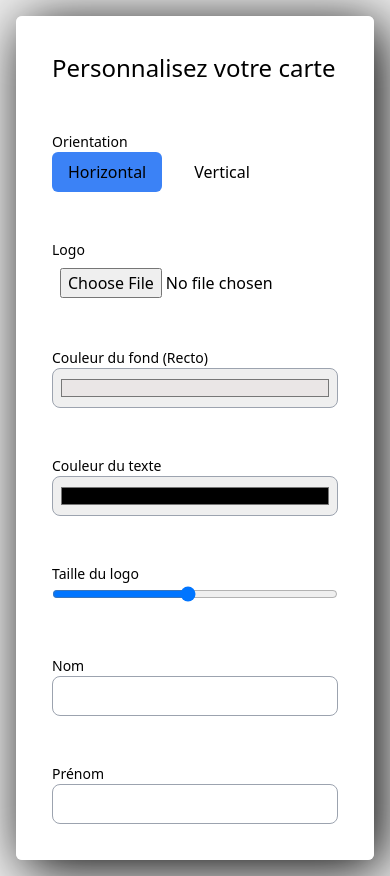
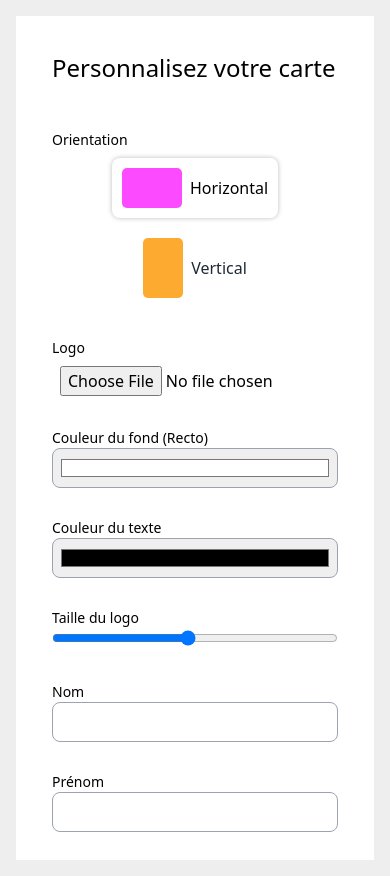
Before and after one commit to MarleneBOKO/MyWeCard, a Vue app: page /createcard in a window 390 px wide. Built offline with nearby package versions, Linux system fonts and the light colour scheme.

Commit message:
Correction des remarques

```diff
--- a/index.html
+++ b/index.html
@@ -2,9 +2,9 @@
 <html lang="en">
   <head>
     <meta charset="UTF-8" />
-    <link rel="icon" type="image/svg+xml" href="/vite.svg" />
+    <link rel="icon" type="image/png" href="/public/Images/favicon.jpg" />
     <meta name="viewport" content="width=device-width, initial-scale=1.0" />
-    <title>Vite + Vue</title>
+    <title>My We Card</title>
   </head>
   <body>
     <div id="app"></div>
--- a/package.json
+++ b/package.json
@@ -9,6 +9,7 @@
     "preview": "vite preview"
   },
   "dependencies": {
+    "html2canvas": "^1.4.1",
     "qrcode.vue": "^3.6.0",
     "vue": "^3.5.12",
     "vue-router": "^4.4.5"
--- a/src/components/Acceuil.vue
+++ b/src/components/Acceuil.vue
@@ -1,11 +1,11 @@
 <template>
   <div class="relative flex items-center justify-center h-screen">
-    <div class="absolute w-[700px] h-[500px] rounded-full overflow-hidden flex">
+    <div class="absolute w-[60%] h-[60%] lg:w-[700px] lg:h-[500px] sm:h-[700px] sm:w-[500px] rounded-full overflow-hidden flex">
       <div class="absolute top-0 left-0 w-full h-1/2 bg-gradient-to-r from-[#ff0000] to-[#004]"></div>
       <div class="absolute bottom-0 left-0 w-full h-1/2  bg-gradient-to-r from-[#004] to-[#e36a6a]"></div>
     </div>
 
-    <div class="relative z-10 text-center bg-[#004] w-[50%] h-96 text-[#fff] p-5 rounded-[18px] shadow-lg flex flex-col justify-center items-center" >
+    <div class="relative z-10 text-center bg-[#004] lg:w-[60%] lg:h-[60%] text-[#fff] p-5 rounded-[18px] shadow-lg flex flex-col justify-center items-center md:w-[90%] md:h-[90%] sm:w-[90%] sm:h-[90%]">
       <h1 class="mb-4 text-2xl font-bold">Bienvenue sur WeCard</h1>
       <p class="mb-6 text-sm">Site pour générer votre carte de visite basée sur un design personnalisé.</p>
       <router-link
--- a/src/components/Card.vue
+++ b/src/components/Card.vue
@@ -1,20 +1,23 @@
 <script setup>
 import { ref } from 'vue';
+import router from '../router';
+import html2canvas from 'html2canvas';
 import CardPreview from './CardPreview.vue';
 const emit = defineEmits();
 
 const cardOrientation = ref('horizontal');
-const logo = ref(null);
-const rectoBackgroundColor = ref('#eae6e6');
+const logo = ref('/public/Images/DEVER.2af7c9b8.png');
+const rectoBackgroundColor = ref('#ffffff');
 const versoBackgroundColor = ref('#000077');
 const textColor = ref('#000000');
 const versoTextColor = ref('#ffffff');
 const textSize = ref(20);
-const logoSize = ref(100); // Taille du logo
+const logoSize = ref(100);
 const name = ref('');
 const surname = ref('');
 const title = ref('');
-const qrInfoVerso = ref(''); // QR info pour le verso
+const qrInfoVerso = ref('');
+const showPreview = ref(false);
 
 const handleLogoUpload = (event) => {
   const file = event.target.files[0];
@@ -27,130 +30,169 @@ const handleLogoUpload = (event) => {
   }
 };
 
-const generateCard = () => {
-  emit('generate-card', {
-    cardOrientation: cardOrientation.value,
-    logo: logo.value,
-    rectoBackgroundColor: rectoBackgroundColor.value,
-    versoBackgroundColor: versoBackgroundColor.value,
-    textColor: textColor.value,
-    versoTextColor: versoTextColor.value,
-    logoSize: logoSize.value,
-    textSize: textSize.value,
-    name: name.value,
-    surname: surname.value,
-    title: title.value,
-    qrInfoVerso: qrInfoVerso.value,
+const generateCardImage = async () => {
+  const rectoElement = document.getElementById('card-recto');  // Section recto
+  const versoElement = document.getElementById('card-verso');  // Section verso
+
+  // Vérifiez que les éléments existent
+  if (!rectoElement) {
+    console.error('Élément recto non trouvé');
+    return;
+  }
+
+  if (!versoElement) {
+    console.error('Élément verso non trouvé');
+    return;
+  }
+
+  try {
+    // Capture la partie recto
+    const canvasRecto = await html2canvas(rectoElement);
+    const imageDataRecto = canvasRecto.toDataURL('image/png');
+
+    // Capture la partie verso
+    const canvasVerso = await html2canvas(versoElement);
+    const imageDataVerso = canvasVerso.toDataURL('image/png');
+
+    // Vous pouvez ensuite rediriger vers la page de prévisualisation avec query params
+    router.push({
+      name: 'Cardexport',
+      query: {
+        rectoImage: imageDataRecto,
+        versoImage: imageDataVerso,
+        orientation: cardOrientation.value  // Inclure l'orientation dans les paramètres
+      }
     });
+  } catch (error) {
+    console.error("Erreur lors de la capture de l'image : ", error);
+  }
 };
-// Changement d'orientation au clic
+
+
+
+
 const setOrientation = (orientation) => {
   cardOrientation.value = orientation;
 };
 </script>
 <template>
-    <div class="flex items-center justify-center w-full h-screen " >
-      <div class="flex flex-col items-center w-full h-full m-auto overflow-auto rounded-md lg:w-4/5 justify-evenly lg:h-4/5 sm:flex-col lg:flex-row " style="box-shadow: 8px 8px 55px #000000"
-      >
-      <div class="gap-8 flex flex-col p-9 h-auto w-full lg:overflow-auto lg:w-[40%] lg:h-4/5 custom-scrollbar  bg-white   sm:flex-col lg:flex-col " >
+    <div class="flex items-center justify-center w-full h-screen lg:px-16 md:px-16">
+      <div class="flex flex-col items-center w-full h-full m-auto overflow-auto lg:w-4/5 justify-evenly sm:flex-col lg:flex-row ">
+
+      <div class="gap-[30px] flex flex-col p-9 h-auto w-full lg:overflow-auto sm:rounded-s   lg:rounded-s-md lg:w-[40%] lg:h-4/5 custom-scrollbar bg-white   sm:flex-col lg:flex-col " style="box-shadow: 8px 8px 55px #000008;" >
         <h2 class="mb-4 text-2xl">Personnalisez votre carte</h2>
 
           <!-- Orientation -->
-          <div class="mb-4">
+          <div class="">
             <label class="block text-sm font-medium">Orientation</label>
-            <div class="flex space-x-4">
+            <div class="mt-2 flex flex-col items-center gap-[10px] lg:flex-row lg:gap-[10px] md:flex-col">
+                <!-- Option Horizontal -->
                 <div
                 :class="[
-  cardOrientation === 'horizontal' ? 'bg-blue-500' : '',
+                    cardOrientation === 'horizontal' ? 'shadow-[0_0_5px_#0004] ' : ' text-gray-800',
                     'cursor-pointer',
-  'px-4',
-  'py-2',
-  'rounded-md'
+                    'p-[10px]',
+                    'transition: 1s',
+                    'rounded-[8px]',
+                    'flex',
+                    'items-center'
                 ]"
-                @click="setOrientation('horizontal')">
-                <span class="type hc"></span><span>Horizontal</span>
+                @click="setOrientation('horizontal')"
+                >
+                <!-- Barre horizontale colorée -->
+                <div class="mr-2 bg-[#fb4aff] rounded-[5px] w-[60px] h-[40px]"></div>
+                <span>Horizontal</span>
                 </div>
+
+                <!-- Option Vertical -->
                 <div
                 :class="[
-  cardOrientation === 'vertical' ? 'bg-blue-500' : '',
+                    cardOrientation === 'vertical' ? 'shadow-[0_0_5px_#0004] ' : ' text-gray-800',
                     'cursor-pointer',
-  'px-4',
-  'py-2',
-  'rounded-md'
+                    'p-[10px]',
+                    'rounded-md',
+                    'flex',
+                    'items-center'
                 ]"
-                @click="setOrientation('vertical')">
-                <span class="type hc"></span><span>Vertical</span>
+                @click="setOrientation('vertical')"
+                >
+                <!-- Barre verticale colorée -->
+                <div class="w-[40px] h-[60px] mr-2 bg-[#fcaa30] rounded-[5px]"></div>
+                <span>Vertical</span>
                 </div>
             </div>
              </div>
 
+
           <!-- Logo -->
-          <div class="mb-4">
+          <div class="">
             <label class="block text-sm font-medium">Logo</label>
             <input type="file" @change="handleLogoUpload" class="w-full h-10 p-2 rounded-lg" />
           </div>
 
           <!-- Fond Recto -->
-          <div class="mb-4">
+          <div class="">
             <label class="block text-sm font-medium">Couleur du fond (Recto)</label>
             <input type="color" v-model="rectoBackgroundColor" class="w-full h-10 border border-gray-400 rounded-lg p-1.5" />
           </div>
 
           <!-- Couleur Texte Recto -->
-          <div class="mb-4">
+          <div class="">
             <label class="block text-sm font-medium">Couleur du texte</label>
             <input type="color" v-model="textColor" class="w-full h-10 border border-gray-400 rounded-lg p-1.5" />
           </div>
 
           <!-- Taille du logo -->
-          <div class="mb-4">
+          <div class="">
             <label class="block text-sm font-medium">Taille du logo</label>
             <input type="range" v-model="logoSize" min="10" max="200" class="w-full" />
           </div>
 
           <!-- Informations Recto -->
-          <div class="mb-4">
+          <div class="">
             <label class="block text-sm font-medium">Nom</label>
             <input type="text" v-model="name" class="w-full h-10 border border-gray-400 rounded-lg p-1.5" />
           </div>
 
-          <div class="mb-4">
+          <div class="">
             <label class="block text-sm font-medium">Prénom</label>
             <input type="text" v-model="surname" class="w-full h-10 border border-gray-400 rounded-lg p-1.5" />
           </div>
 
-          <div class="mb-4">
+          <div class="">
             <label class="block text-sm font-medium">Titre</label>
             <input type="text" v-model="title" class="w-full h-10 border border-gray-400 rounded-lg p-1.5" />
           </div>
 
           <!-- Personnalisation Verso -->
-          <h2 class="mb-4 text-2xl">Personnalisez le verso de votre carte</h2>
+          <h2 class="text-2xl ">Personnalisez le verso de votre carte</h2>
 
-          <div class="mb-4">
+          <div class="">
             <label class="block text-sm font-medium">Couleur du fond (Verso)</label>
             <input type="color" v-model="versoBackgroundColor" class="w-full h-10 border border-gray-400 rounded-lg p-1.5" />
           </div>
 
-          <div class="mb-4">
+          <div class="">
             <label class="block text-sm font-medium">Couleur du texte (Verso)</label>
             <input type="color" v-model="versoTextColor" class="w-full h-10 border border-gray-400 rounded-lg p-1.5" />
           </div>
 
-          <div class="mb-4">
+          <div class="">
             <label class="block text-sm font-medium">QR Info (Verso)</label>
             <input type="text" v-model="qrInfoVerso" class="w-full h-10 border border-gray-400 rounded-lg p-1.5" />
           </div>
 
           <button
-            @click="generateCard"
-            class="px-4 py-2 text-white transition rounded-lg border bg-[#000077] hover:bg-white hover:text-[#000077] w-full h-9 hover:border-[#000077]"
+          @click="generateCardImage"
+          class="px-[15px] py-[10px] flex justify-center items-center text-white transition rounded-lg border bg-[#000077] hover:bg-white hover:text-[#000077] w-full h-9 hover:border-[#000077]"
           >
             Preview
           </button>
         </div>
 
-        <CardPreview :cardData="{
+        <CardPreview
+  id="card-preview"
+  :cardData="{
     cardOrientation,
     logo,
     rectoBackgroundColor,
@@ -163,7 +205,11 @@ const setOrientation = (orientation) => {
     surname,
     title,
     qrInfo: qrInfoVerso
-        }" />
+  }"
+  :orientation="cardOrientation"
+/>
+
+
       </div>
     </div>
   </template>
--- /dev/null
+++ b/src/components/Cardexport.vue
@@ -0,0 +1,22 @@
+<script setup>
+import { ref } from 'vue';
+import { useRoute } from 'vue-router';
+
+const route = useRoute();
+const cardOrientation = ref(route.query.orientation || 'horizontal'); // Récupère l'orientation ou 'horizontal' par défaut
+
+const props = defineProps({
+  rectoImage: String,
+  versoImage: String,
+});
+</script>
+
+<template>
+    <div class="bg-[#eee] p-5 min-h-screen w-full">
+        <div :class="cardOrientation === 'vertical' ? 'flex flex-col items-center gap-[50px]' : 'flex flex-col items-center justify-center gap-[50px]'">
+            <img :src="rectoImage" alt="Recto" class="max-w-full max-h-full sm:rounded-lg lg:rounded-lg" style="box-shadow: 0 0 80px #0006;"  :class="cardOrientation === 'vertical' ? 'w-[250px] h-full' : 'w-[400px] h-[250px]'"/>
+            <img :src="versoImage" alt="Verso" class="max-w-full max-h-full sm:rounded-lg lg:rounded-lg" style="box-shadow: 0 0 80px #0006;" :class="cardOrientation === 'vertical' ? 'w-[250px] h-full' : 'w-[400px] h-[250px]'" />
+        </div>
+    </div>
+
+  </template>
```
Also changed, not shown: src/components/CardPreview.vue (+16 -16 lines), src/router/index.js (+11 -1 lines), public/Images/favicon.jpg (added), 1 other file (tests, documents, lock files or other folders). Lines whose indentation alone changed are shown as unchanged.
